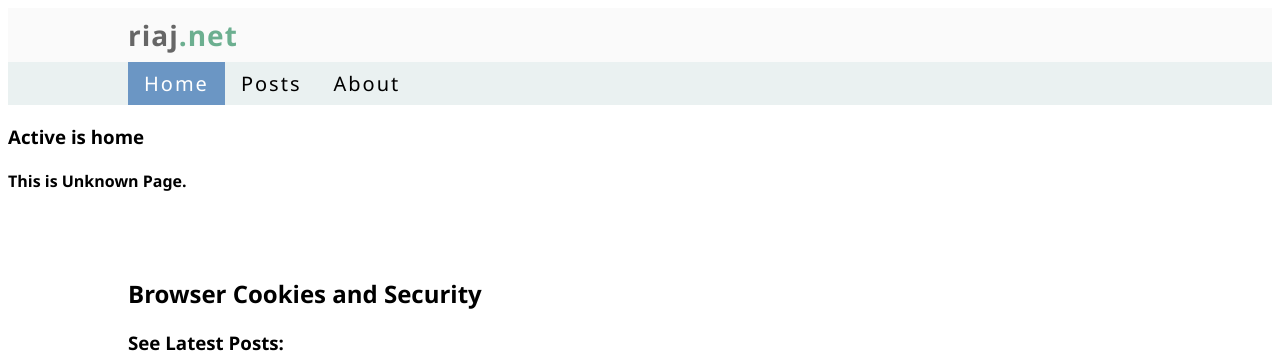
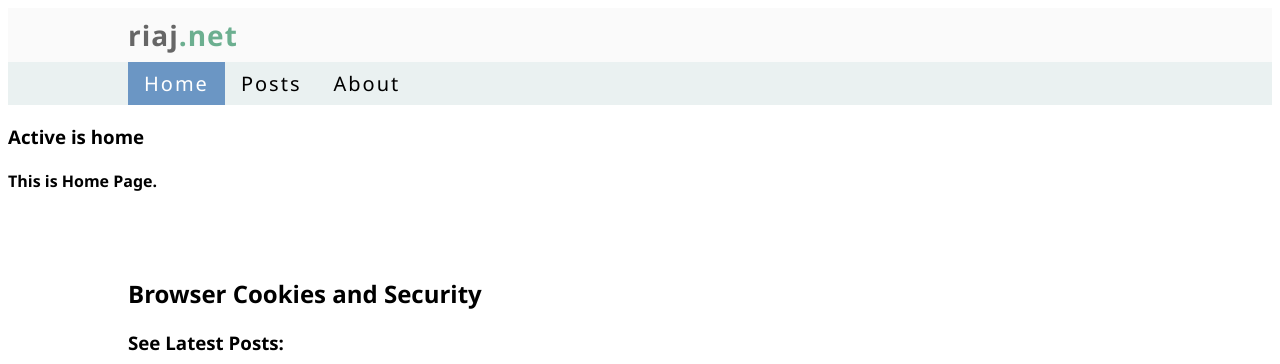
Before and after one commit to riajmahmud/riajmahmud2.github.io, a Jekyll site: the page built from index.html, in a window 1280 px wide and 1040 px high. Shown: the top 364 px of the window. Built offline with Jekyll 4.4.1, drawn with Linux system fonts in a browser that asks for light colours.

```diff
--- a/_includes/navbar.html
+++ b/_includes/navbar.html
@@ -17,5 +17,5 @@
 
 <h3> Active is {{ include.active }} </h3>
 
-	{% assign act={{ include.active }} %}
+	{% assign act=include.active %}
 {% if act == "home" %}<h4>This is Home Page.</h4>{% elsif act == "about" %}<h4>This is About Page.</h4>{% else %}<h4>This is Unknown Page.</h4>{% endif %}
```
